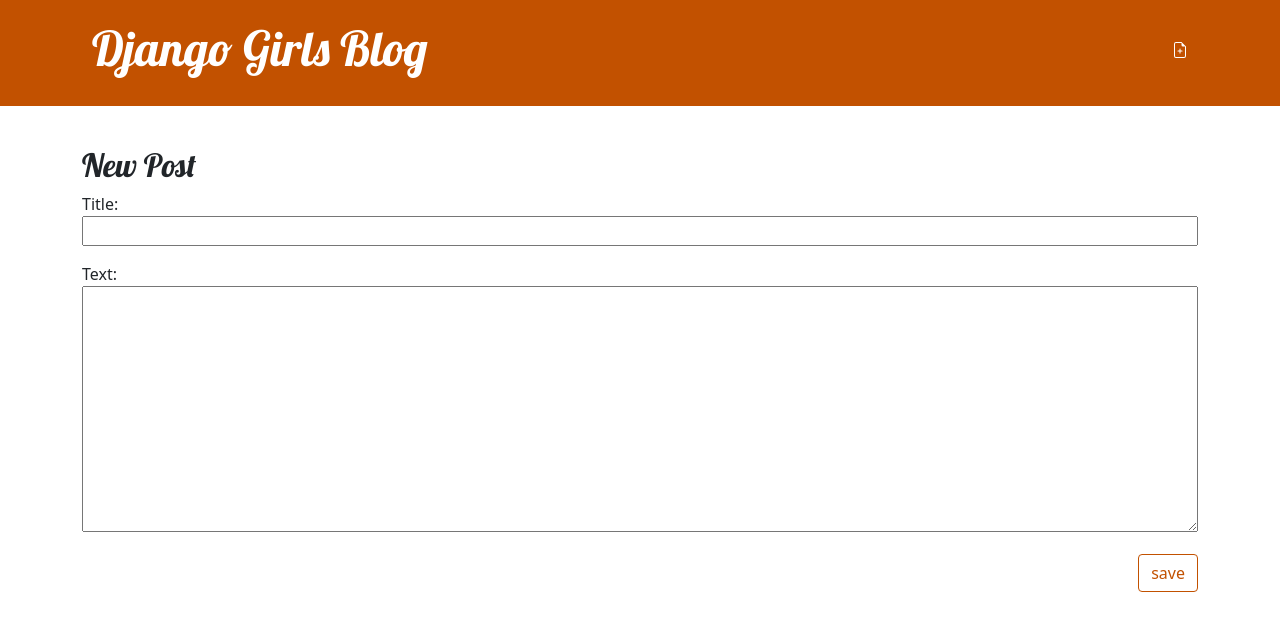
After one commit to j4ck64/Django-blog, a Django app: page /post/new/ in a window 1280 px wide. The commit adds this page. Shown: the top 631 px of the page. Run offline with Django 3.2, Linux system fonts and the light colour scheme; the visitor is signed in with stand-in values (Sample User, id 1).

Commit message:
Added views to create/edit blog post inside the site

```diff
--- /dev/null
+++ b/blog/forms.py
@@ -0,0 +1,9 @@
+from dataclasses import fields
+from django import forms
+from .models import Post
+
+class PostForm(forms.ModelForm):
+
+    class Meta:
+        model = Post
+        fields = ('title', 'text',)
--- /dev/null
+++ b/blog/static/css/blog.css
@@ -0,0 +1,70 @@
+.page-header {
+    background-color: #C25100;
+    margin-top: 0;
+    margin-bottom: 40px;
+    padding: 20px 20px 20px 40px;
+}
+
+.page-header h1,
+.page-header h1 a,
+.page-header h1 a:visited,
+.page-header h1 a:active {
+    color: #ffffff;
+    font-size: 36pt;
+    text-decoration: none;
+}
+
+h1,
+h2,
+h3,
+h4 {
+    font-family: 'Lobster', cursive;
+}
+
+.date {
+    color: #828282;
+}
+
+.save {
+    float: right;
+}
+
+.post-form textarea,
+.post-form input {
+    width: 100%;
+}
+
+.top-menu,
+.top-menu:hover,
+.top-menu:visited {
+    color: #ffffff;
+    float: right;
+    font-size: 26pt;
+    margin-right: 20px;
+}
+
+.post {
+    margin-bottom: 70px;
+}
+
+.post h2 a,
+.post h2 a:visited {
+    color: #000000;
+}
+
+.post > .date,
+.post > .actions {
+    float: right;
+}
+
+.btn-secondary,
+.btn-secondary:visited {
+    color: #C25100;
+    background: none;
+    border-color: #C25100;
+}
+
+.btn-secondary:hover {
+    color: #FFFFFF;
+    background-color: #C25100;
+}
--- /dev/null
+++ b/blog/templates/blog/base.html
@@ -0,0 +1,30 @@
+{% load static %}
+<!DOCTYPE html>
+<html>
+    <head>
+        <title>Django Girls blog</title>
+        <link rel="stylesheet" href="https://cdn.jsdelivr.net/npm/bootstrap@5.1.3/dist/css/bootstrap.min.css" integrity="sha384-1BmE4kWBq78iYhFldvKuhfTAU6auU8tT94WrHftjDbrCEXSU1oBoqyl2QvZ6jIW3" crossorigin="anonymous">
+        <link href='//fonts.googleapis.com/css?family=Lobster&subset=latin,latin-ext' rel='stylesheet' type='text/css'>
+        <link rel="stylesheet" href="{% static 'css/blog.css' %}">
+    </head>
+    <body>
+        <header class="page-header">
+            <div class="container">
+            {% if user.is_authenticated %}
+                <a href="{% url 'post_new' %}" class="top-menu">
+                    {% include './icons/file-earmark-plus.svg' %}
+                </a>
+            {% endif %}
+                <h1><a href="/">Django Girls Blog</a></h1>
+            </div>
+        </header>
+        <main class="content container">
+            <div class="row">
+                <div class="col">
+                    {% block content %}
+                    {% endblock %}
+                </div>
+            </div>
+        </main>
+    </body>
+</html>
--- /dev/null
+++ b/blog/templates/blog/post_edit.html
@@ -0,0 +1,9 @@
+{% extends 'blog/base.html' %}
+
+{% block content %}
+    <h2>New Post</h2>
+    <form method="POST" class="post-form">{% csrf_token %}
+        {{ form.as_p }}
+        <button type="submit" class="save btn btn-secondary">save</button>
+    </form>
+{% endblock %}
--- a/blog/urls.py
+++ b/blog/urls.py
@@ -4,4 +4,7 @@
 urlpatterns = [
     path('', views.post_list, name='post_list'),
     # post list has been assigned to the root url i,e http://127.0.0.1:800/
+    path('post/<int:pk>/', views.post_detail, name='post_detail'),
+    path('post/new/', views.post_new, name='post_new'),
+    path('post/<int:pk>/edit/', views.post_edit, name='post_edit'),
 ]
--- a/blog/views.py
+++ b/blog/views.py
@@ -1,9 +1,43 @@
-from django.shortcuts import render
+from ast import If
+from gc import get_objects
+from django.shortcuts import render, get_object_or_404
 from django.utils import timezone
 from .models import Post
-
+from .forms import PostForm
+from django.shortcuts import redirect
 # Create your views here.
 
 def post_list(request):
     posts = Post.objects.filter(published_date__lte=timezone.now()).order_by('published_date')
     return render(request,'blog/post_list.html',{'posts': posts})
+
+def post_detail(request, pk):
+    post = get_object_or_404(Post, pk=pk)
+    return render(request, 'blog/post_detail.html', {'post': post})
+
+def post_new(request):
+    if request.method == "POST":
+        form = PostForm(request.POST)
+        if form.is_valid():
+            post = form.save(commit=False)
+            post.author = request.user
+            post.published_date = timezone.now()
+            post.save()
+            return redirect('post_detail', pk=post.pk)
+    else:
+        form = PostForm()
+    return render(request, 'blog/post_edit.html', {'form': form})
+
+def post_edit(request, pk):
+    post = get_object_or_404(Post, pk=pk)
+    if request.method == "POST":
+        form = PostForm(request.POST, instance=post)
+        if form.is_valid():
+            post = form.save(commit=False)
+            post.author = request.user
+            post.published_date = timezone.now()
+            post.save()
+            return redirect('post_detail', pk=post.pk)
+    else:
+        form = PostForm(instance=post)
+    return render(request, 'blog/post_edit.html', {'form': form})
--- a/mysite/settings.py
+++ b/mysite/settings.py
@@ -109,7 +109,7 @@
 
 LANGUAGE_CODE = 'en-us'
 
-TIME_ZONE = 'UTC'
+TIME_ZONE = 'Europe/London'
 
 USE_I18N = True
 
```
Also changed, not shown: blog/templates/blog/post_detail.html (added, +20 -0 lines), blog/templates/blog/post_list.html (+12 -19 lines), blog/templates/blog/icons/file-earmark-plus.svg (added), blog/templates/blog/icons/pencil-fill.svg (added).
